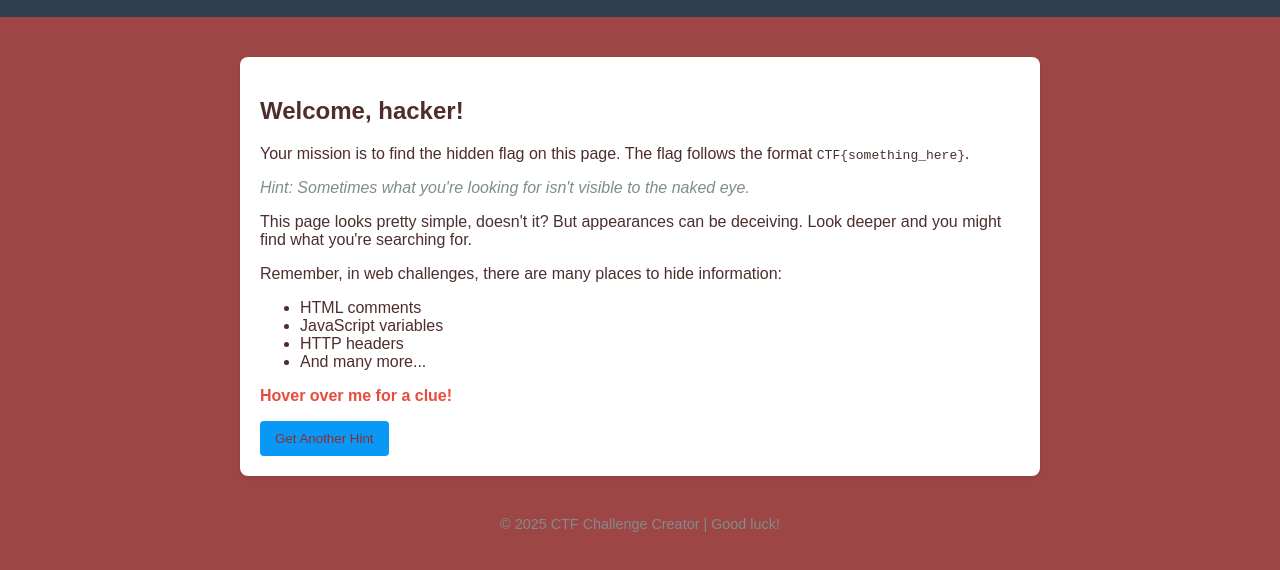
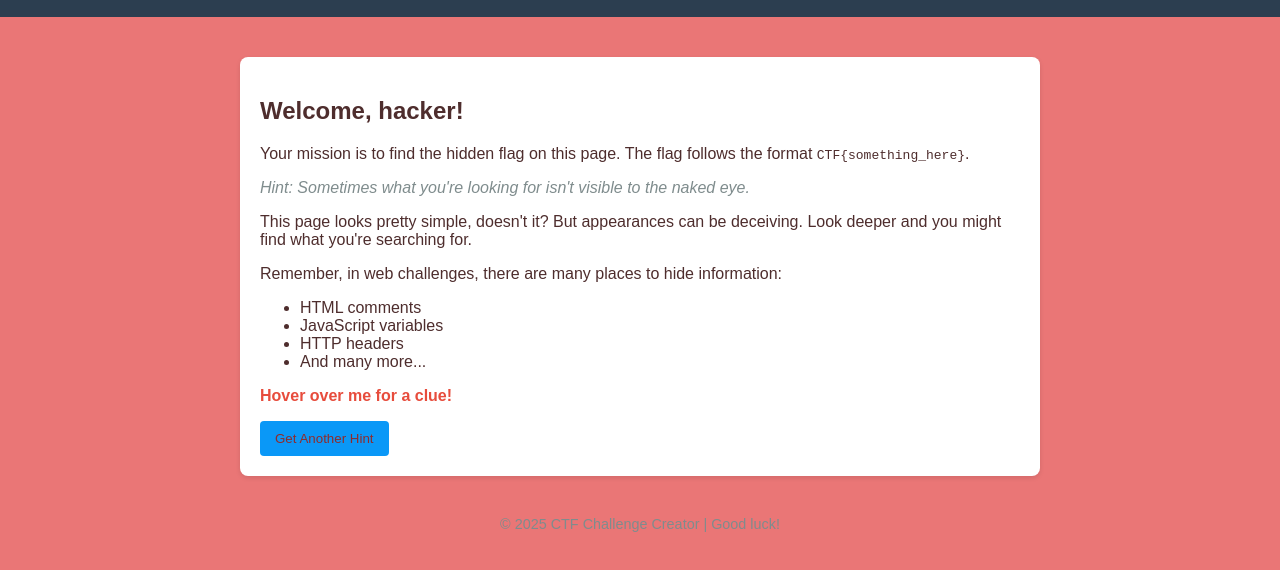
Before and after one commit to Aravind556/CTF, a plain HTML site: page index.html in a window 1280 px wide. Shown: the part 60-630 px from the top of the page. Drawn offline with Linux system fonts and the light colour scheme.

Commit message:
Good Luck !

```diff
--- a/index.html
+++ b/index.html
@@ -7,7 +7,7 @@
     <style>
         body {
             font-family: Arial, sans-serif;
-            background-color: #9e4646;
+            background-color: #ea7676;
             margin: 0;
             padding: 0;
             color: #4e2d2d;
```
